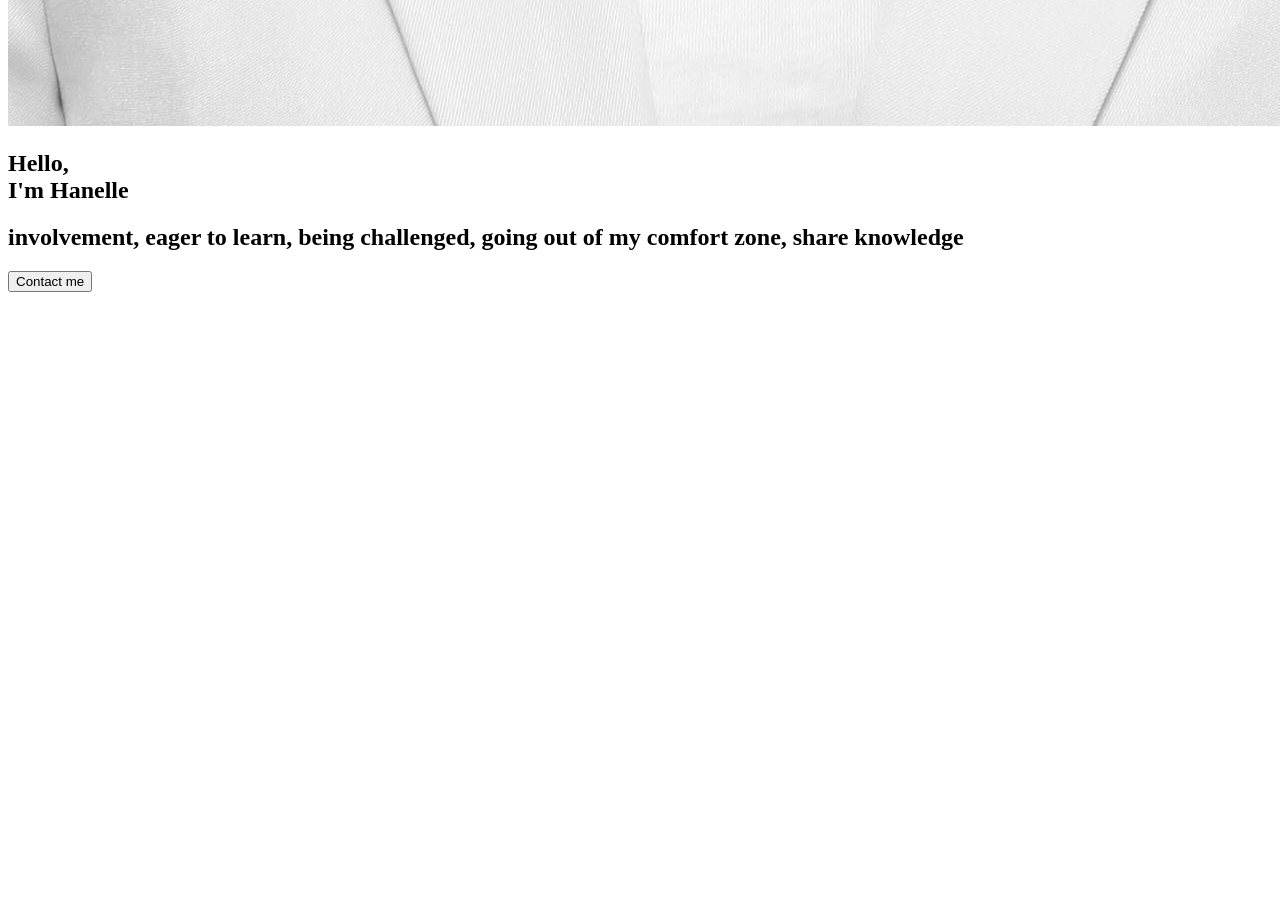
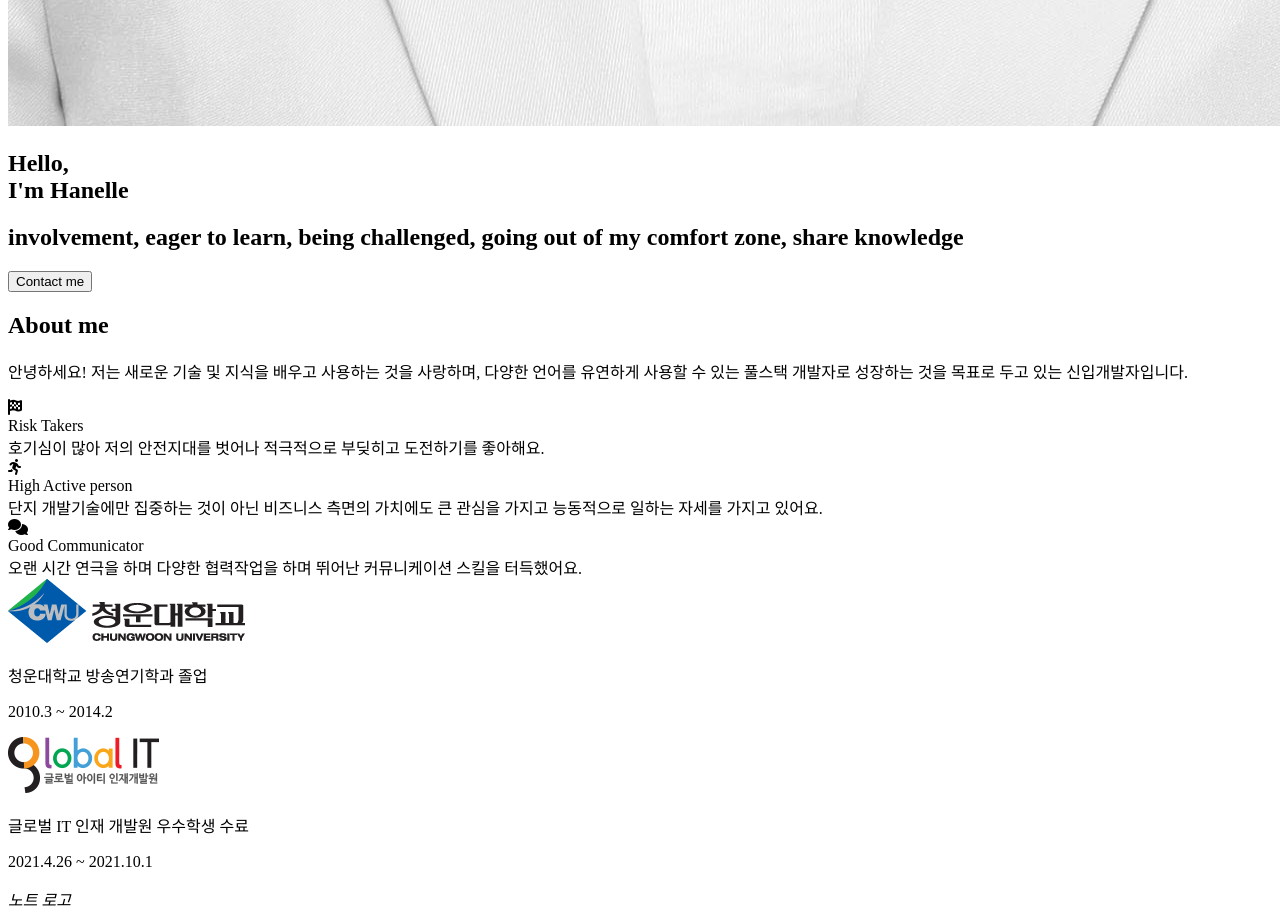
Before and after one commit to hanella91/portfolio, a plain HTML site: page index.html in a window 1280 px wide. Shown: the part 2524-3443 px from the top of the page. Before the commit the page ends 2824 px from the top, so only its background shows below. Drawn offline with Linux system fonts and the light colour scheme.

Commit message:
HTML : About

```diff
--- a/index.html
+++ b/index.html
@@ -43,7 +43,7 @@
     </ul>
   </nav>
   <!-- Home -->
-  <section class="home">
+  <section id="home">
     <img
       src="imgs/profile_pic.jpg"
       alt="Hanelle's profile photo"
@@ -53,11 +53,63 @@
     <h2 class="home__description">
       involvement, eager to learn,  being challenged, going out of my comfort zone, share knowledge
     </h2>
-    <button class="home__contact">Contact me </button>
-
+    <button class="home__contact">Contact me</button>
   </section>
   <!-- About  -->
-
+  <section id="about">
+    <h1>About me</h1>
+    <p>
+      안녕하세요! 저는 새로운 기술 및 지식을 배우고 사용하는 것을 사랑하며, 다양한 언어를 유연하게 사용할 수 있는 풀스택 개발자로 성장하는 것을 목표로 두고 있는 신입개발자입니다.
+    </p>
+    <div class="about__majors">
+      <div class="major">
+        <div class="major__icon">
+          <i class="fas fa-flag-checkered"></i>
+        </div>
+        <div class="major__title">
+          Risk Takers
+        </div>
+        <div class="major_description">
+          호기심이 많아 저의 안전지대를 벗어나 적극적으로 부딪히고 도전하기를 좋아해요.
+        </div>
+      </div>
+      <div class="major">
+        <div class="major__icon">
+          <i class="fas fa-running"></i>
+        </div>
+        <div class="major__title">
+          High Active person
+        </div>
+        <div class="major_description">
+          단지 개발기술에만 집중하는 것이 아닌 비즈니스 측면의 가치에도 큰 관심을 가지고 능동적으로 일하는 자세를 가지고 있어요.
+        </div>
+      </div>
+      <div class="major">
+        <div class="major__icon">
+          <i class="fas fa-comments"></i>
+        </div>
+        <div class="major__title">
+          Good Communicator
+        </div>
+        <div class="major_description">
+          오랜 시간 연극을 하며 다양한 협력작업을 하며 뛰어난 커뮤니케이션 스킬을 터득했어요.
+        </div>
+      </div>
+    </div>
+    <div class="about__education">
+      <div class="school">
+        <img src="imgs/uni_logo.png" alt="Chungwoon_university" class="school__logo"/>
+        <p class="school__name"> 청운대학교 방송연기학과 졸업</p>
+        <p class="school_period">2010.3 ~ 2014.2 </p>
+      </div>
+      <div class="school">
+        <img src="imgs/top_logo.png" alt="global_IT"  class="school__logo" />
+        <p class="school__name"> 글로벌 IT 인재 개발원 우수학생 수료</p>
+        <p class="school_period">2021.4.26 ~ 2021.10.1 </p>
+        <i>노트 로고 </i>
+      </div>
+    </div>
+  </section>
   <!-- Skills -->
   <!-- Work -->
   <!-- Contact -->
```
Also changed, not shown: imgs/top_logo.png (added), imgs/uni_logo.png (added).
